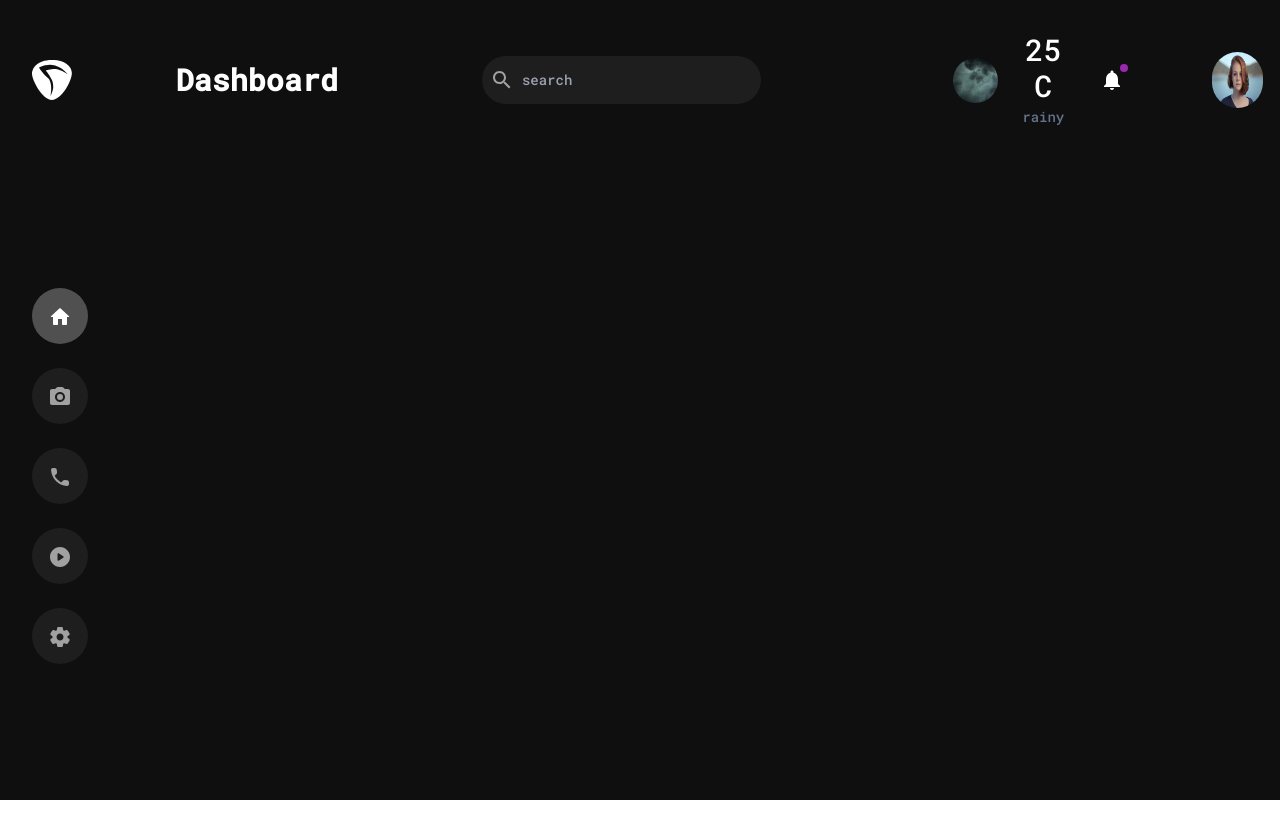
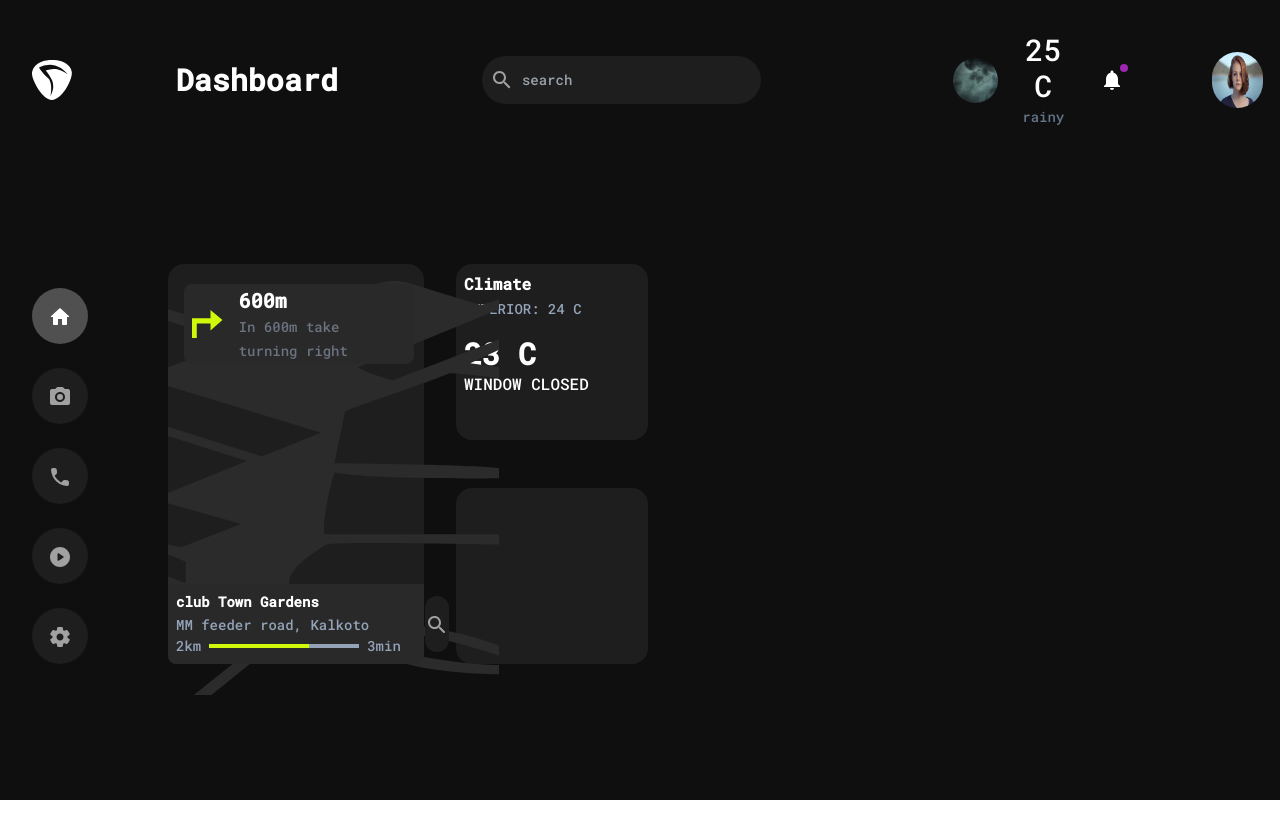
Before and after one commit to Valentin-Shyaka/RDAS, a React (Create React App) app: page /dashboard in a window 1280 px wide. Built offline with nearby package versions, Linux system fonts and the light colour scheme.

Commit message:
implemented the dashboard

```diff
--- a/src/components/Sidebar.jsx
+++ b/src/components/Sidebar.jsx
@@ -8,19 +8,19 @@ import SettingsRoundedIcon from '@mui/icons-material/SettingsRounded';
 const Sidebar = () => {
   return (
     <div className=' '>
-        <div className='rounded-full bg-[#505050] w-14 h-14 text-center text-5xl flex-col mt-6'>
+        <div className='rounded-full bg-[#505050] w-14 h-14 text-center text-5xl flex-col mt-6 cursor-pointer'>
             <HomeRoundedIcon/>
         </div>
-        <div className='rounded-full bg-[#1E1E1E] w-14 h-14 text-center text-5xl flex-col mt-6 text-[#A1A1A1]'>
+        <div className='rounded-full bg-[#1E1E1E] w-14 h-14 text-center text-5xl flex-col mt-6 text-[#A1A1A1] cursor-pointer'>
             <CameraAltRoundedIcon/>
         </div>
-        <div className='rounded-full bg-[#1E1E1E] w-14 h-14 text-center text-5xl flex-col mt-6 text-[#A1A1A1]'>
+        <div className='rounded-full bg-[#1E1E1E] w-14 h-14 text-center text-5xl flex-col mt-6 text-[#A1A1A1] cursor-pointer'>
             <LocalPhoneRoundedIcon/>
         </div>
-        <div className='rounded-full bg-[#1E1E1E] w-14 h-14 text-center text-5xl flex-col mt-6 text-[#A1A1A1]'>
+        <div className='rounded-full bg-[#1E1E1E] w-14 h-14 text-center text-5xl flex-col mt-6 text-[#A1A1A1] cursor-pointer'>
             <PlayCircleRoundedIcon/>
         </div>
-        <div className='rounded-full bg-[#1E1E1E] w-14 h-14 text-center text-5xl flex-col mt-6 text-[#A1A1A1]'>
+        <div className='rounded-full bg-[#1E1E1E] w-14 h-14 text-center text-5xl flex-col mt-6 text-[#A1A1A1] cursor-pointer'>
             <SettingsRoundedIcon/>
         </div>
 
--- a/src/components/pages/Dashboard.jsx
+++ b/src/components/pages/Dashboard.jsx
@@ -1,14 +1,65 @@
 import React from 'react'
 import NavHeader from '../NavHeader'
 import Sidebar from '../Sidebar'
+import SearchRoundedIcon from '@mui/icons-material/SearchRounded';
 
 const Dashboard = () => {
   return (
     <div className='p-8'>
         <NavHeader/>
-        <div className='flex items-center w-full h-[80vh]'>
+        <div className='flex items-center w-full h-[80vh] gap-20'>
             <Sidebar/>
-            <div></div>
+            <div className='flex w-full gap-8'>
+                <div className='w-[20vw] h-[50vh] bg-[#1E1E1E] rounded-2xl relative'>
+                    <svg xmlns="http://www.w3.org/2000/svg" width="331" height="448" viewBox="0 0 358 448" fill="none">
+                        <path d="M123.973 385.444L47 448H28L109 382.847L19.1397 342.806L0 362.87V342.806L11 333.776L0 330.766V319.731L19.1397 326.919V303.856L0 295.653V285.12L14.3548 288.13L79.1689 263.048L0 240.476V229.44L85.2588 194.829L0 167.742V157.709L101.354 189.813L165.733 164.23L0 113.567V93.5033L73.079 66.4155L0 43.3412V30.8014L92.6537 59.3928L217.497 5.72067C224.022 4.2149 237.942 -3.8101 260.561 2.20939L338.425 26.2869L358 19.7659V30.8014L205.317 93.5033C210.102 96.3457 224.37 103.134 243.162 107.548L358 63.4064V74.4419L327 88.9881L358 93.5033V105.04C346.255 104.204 316.332 100.024 304.5 100.024C270.86 113.902 198.46 137.248 191.5 141.261L180 197.337C231.329 197.839 342.688 199.645 358 202.855V213.389C313.196 214.058 213.06 213.79 180 207.37C174.49 224.926 166.429 262.848 169.213 274.085H358V285.12C304.061 284.618 185.616 281.508 171 285.12C150 298.667 121 317.694 134.5 336.144L202.272 371.899C208.072 371.063 222.804 369.391 235.332 369.391C259.401 370.896 317.633 378.019 358 394.472V405.508C321.896 392.633 243.684 370.596 219.672 385.444C230.692 390.125 256.124 400.693 269.696 405.508C286.661 408.852 328.072 415.541 358 415.541V425.573C329.29 425.573 264.563 421.56 235.332 405.508L196.182 385.444H123.973Z" fill="#2B2B2B"/>
+                    </svg>
+                    <div className='absolute w-[90%] h-[10vh] rounded-lg bg-[#292929] top-5 left-4 flex p-2 gap-4 items-center justify-center'>
+                        <svg xmlns="http://www.w3.org/2000/svg" width="40" height="38" viewBox="0 0 49 45" fill="none" className=''>
+                            <path d="M7.62353 45H0V13.125H29.5412V0L48.6 15.9375L29.5412 32.8125V21.5625H7.62353V45Z" fill="#CFF80B"/>
+                        </svg>
+                        <div>
+                            <p className='text-xl font-bold'>600m</p>
+                            <span className='text-sm text-gray-500'>In 600m take turning right</span>
+
+                        </div>
+
+                    </div>
+                    <div className='absolute w-full h-[10vh] rounded-lg bg-[#292929] bottom-0 rounded-tl-none rounded-tr-none flex p-2 items-center'>
+                        <div>
+                            <p className='text-sm font-bold'>club Town Gardens</p>
+                            <span className='text-sm text-slate-400'>MM feeder road, Kalkoto</span>
+                            <div className='flex items-center w-full gap-2'>
+                                <p className='flex-1 text-sm text-slate-400 items-center  text-center gap-1'>2km</p>
+                                <div className='h-1 w-[150px] bg-slate-400'>
+                                    <div className=' h-full w-[100px] bg-[#CFF80B]'>
+                                    </div>
+                                </div>
+                                <p className='flex-1 text-sm text-slate-400'>3min</p>
+
+                            </div>
+                        </div>
+                        <div className='rounded-full bg-[#1E1E1E] w-14 h-14 text-center text-5xl flex-col ml-6 text-[#A1A1A1]'>
+                            <SearchRoundedIcon  className='text-sm'/>
+                        </div>
+
+                    </div>
+
+                </div>
+                <div className='flex flex-col gap-12'>
+                <div className=' w-[15vw] h-[22vh] bg-[#1E1E1E] rounded-2xl p-2'>
+                    <h3 className='font-bold'>Climate</h3>
+                    <span className='text-sm text-slate-400'>INTERIOR: 24 C</span>
+                    <p className='mt-4 text-3xl font-bold'>23 C</p>
+                    <span className='text-md mt-2'>WINDOW CLOSED</span>
+
+                </div>
+                <div className=' w-[15vw] h-[22vh] bg-[#1E1E1E] rounded-2xl p-2'>
+
+                </div>
+                </div>
+
+            </div>
 
         </div>
 
```
